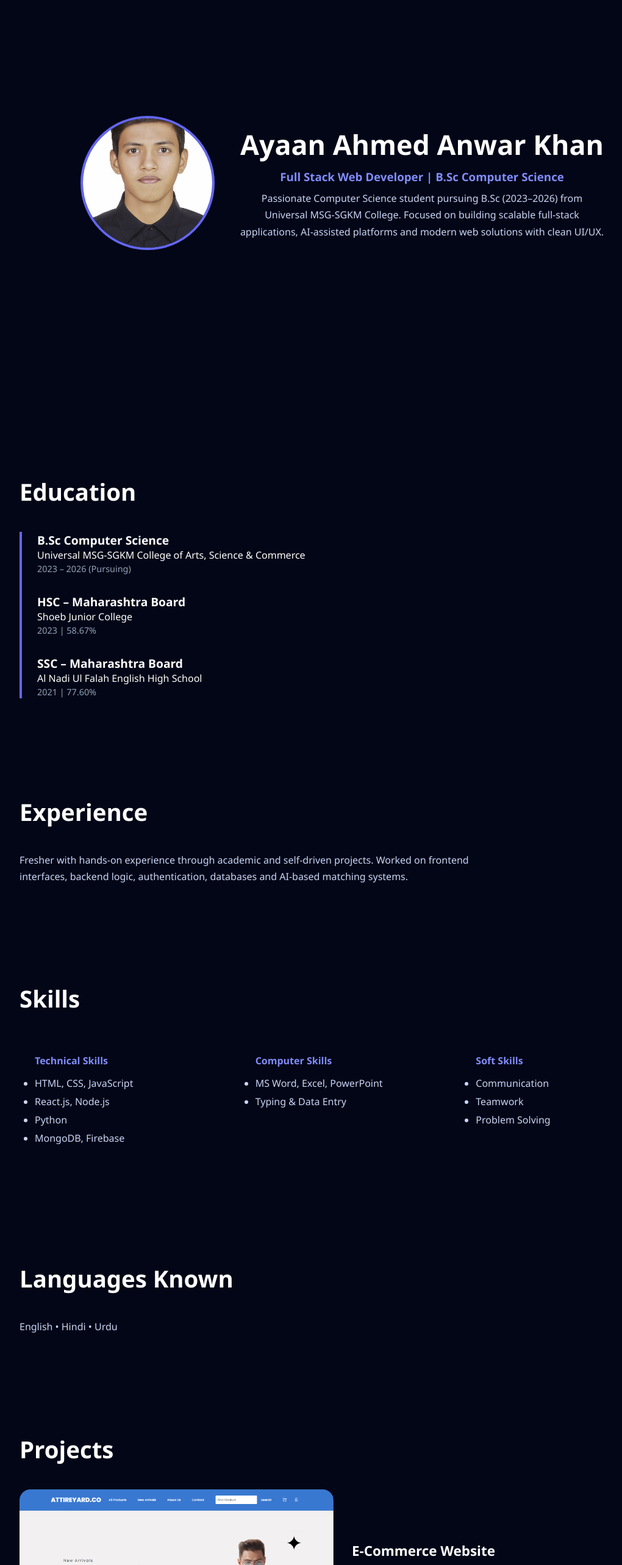
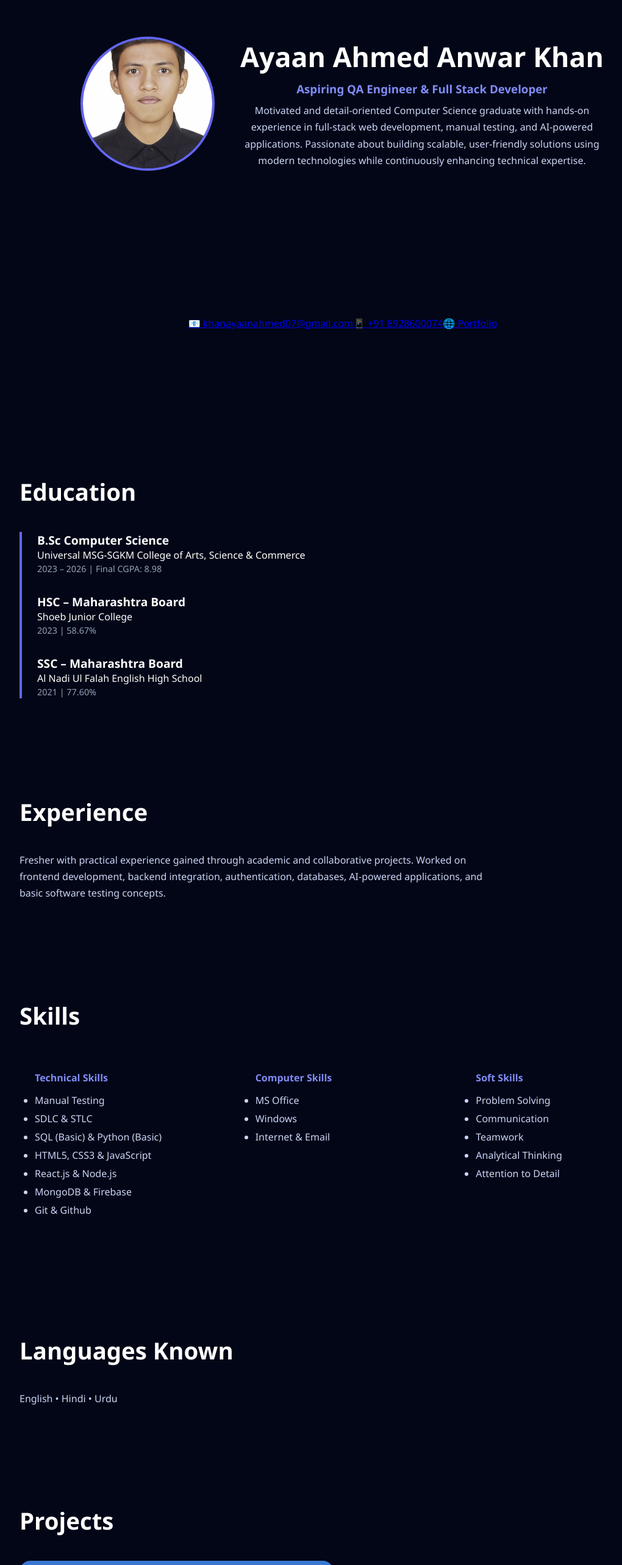
Before and after one commit to khanayaanahmed7/portfolio, a React (Vite) app: page / in a window 1280 px wide. Shown: the part 100-2666 px from the top of the page at 61% size, without its empty margins (78-1098 px from the left). Built offline with nearby package versions, Linux system fonts and the light colour scheme.

Commit message:
Update App.jsx

```diff
--- a/src/App.jsx
+++ b/src/App.jsx
@@ -116,13 +116,31 @@ export default function App() {
 
         <div className="hero-text">
           <h1>Ayaan Ahmed Anwar Khan</h1>
-          <h3>Full Stack Web Developer | B.Sc Computer Science</h3>
+          <h3>Aspiring QA Engineer & Full Stack Developer</h3>
           <p>
-            Passionate Computer Science student pursuing B.Sc (2023–2026) from
-            Universal MSG-SGKM College. Focused on building scalable full-stack
-            applications, AI-assisted platforms and modern web solutions with
-            clean UI/UX.
+            Motivated and detail-oriented Computer Science graduate with hands-on
+            experience in full-stack web development, manual testing, and AI-powered
+            applications. Passionate about building scalable, user-friendly solutions
+            using modern technologies while continuously enhancing technical expertise.
           </p>
+        </div>
+
+        <div className="hero-contact">
+          <a href="mailto:khanayaanahmed07@gmail.com">
+            📧 khanayaanahmed07@gmail.com
+          </a>
+
+          <a href="tel:+918928600074">
+            📱 +91 8928600074
+          </a>
+
+          <a
+            href="https://portfolio-ayaanahmed-khan.vercel.app"
+            target="_blank"
+            rel="noreferrer"
+          >
+            🌐 Portfolio
+          </a>
         </div>
       </motion.section>
 
@@ -133,7 +151,7 @@ export default function App() {
           <div>
             <h4>B.Sc Computer Science</h4>
             <p>Universal MSG-SGKM College of Arts, Science & Commerce</p>
-            <span>2023 – 2026 (Pursuing)</span>
+            <span>2023 – 2026 | Final CGPA: 8.98</span>
           </div>
           <div>
             <h4>HSC – Maharashtra Board</h4>
@@ -152,9 +170,10 @@ export default function App() {
       <motion.section id="experience" variants={section} initial="hidden" whileInView="visible" className="section">
         <h2>Experience</h2>
         <p className="section-text">
-          Fresher with hands-on experience through academic and self-driven
-          projects. Worked on frontend interfaces, backend logic, authentication,
-          databases and AI-based matching systems.
+          Fresher with practical experience gained through academic and collaborative
+          projects. Worked on frontend development, backend integration,
+          authentication, databases, AI-powered applications, and basic software
+          testing concepts.
         </p>
       </motion.section>
 
@@ -165,25 +184,31 @@ export default function App() {
           <div className="skill-card">
             <h4>Technical Skills</h4>
             <ul>
-              <li>HTML, CSS, JavaScript</li>
-              <li>React.js, Node.js</li>
-              <li>Python</li>
-              <li>MongoDB, Firebase</li>
+              <li>Manual Testing</li>
+              <li>SDLC & STLC</li>
+              <li>SQL (Basic) & Python (Basic)</li>
+              <li>HTML5, CSS3 & JavaScript</li>
+              <li>React.js & Node.js</li>
+              <li>MongoDB & Firebase</li>
+              <li>Git & Github</li>
             </ul>
           </div>
           <div className="skill-card">
             <h4>Computer Skills</h4>
             <ul>
-              <li>MS Word, Excel, PowerPoint</li>
-              <li>Typing & Data Entry</li>
+              <li>MS Office</li>
+              <li>Windows</li>
+              <li>Internet & Email</li>
             </ul>
           </div>
           <div className="skill-card">
             <h4>Soft Skills</h4>
             <ul>
+              <li>Problem Solving</li>
               <li>Communication</li>
               <li>Teamwork</li>
-              <li>Problem Solving</li>
+              <li>Analytical Thinking</li>
+              <li>Attention to Detail</li>
             </ul>
           </div>
         </div>
@@ -202,18 +227,18 @@ export default function App() {
         {[
           {
             img: "/attireyard.png",
-            title: "E-Commerce Website",
-            desc: "A modern e-commerce platform with authentication, email handling and scalable frontend architecture.",
+            title: "E-Commerce Website (Collaborative Project - 2 Members)",
+            desc: "Frontend-focused e-commerce platform with user registration, login, email handling, responsive UI and scalable architecture.",
           },
           {
             img: "/skillwork.png",
             title: "Skill-Based Freelancing Platform",
-            desc: "AI-powered freelancing platform that intelligently matches freelancers with client requirements.",
+            desc: "AI-powered freelancing platform that intelligently matches freelancers with client requirements using modern web technologies.",
           },
           {
             img: "/sla.png",
-            title: "IT Vendor SLA Monitoring System         (In Development)",
-            desc: "System to track vendor performance, SLA compliance, dashboards and alerts.",
+            title: "IT Vendor SLA Monitoring System",
+            desc: "Vendor performance monitoring system with SLA tracking, dashboards, reports and alert management.",
           },
         ].map((p, i) => (
           <div className="project-card" key={i}>
@@ -244,7 +269,7 @@ export default function App() {
 
       {/* FOOTER */}
       <footer className="footer">
-        © {new Date().getFullYear()} Ayaan Ahmed Anwar Khan · Built with React & Framer Motion
+        © {new Date().getFullYear()} Ayaan Ahmed Anwar Khan | Built with React & Framer Motion
       </footer>
     </div>
     </>
```
